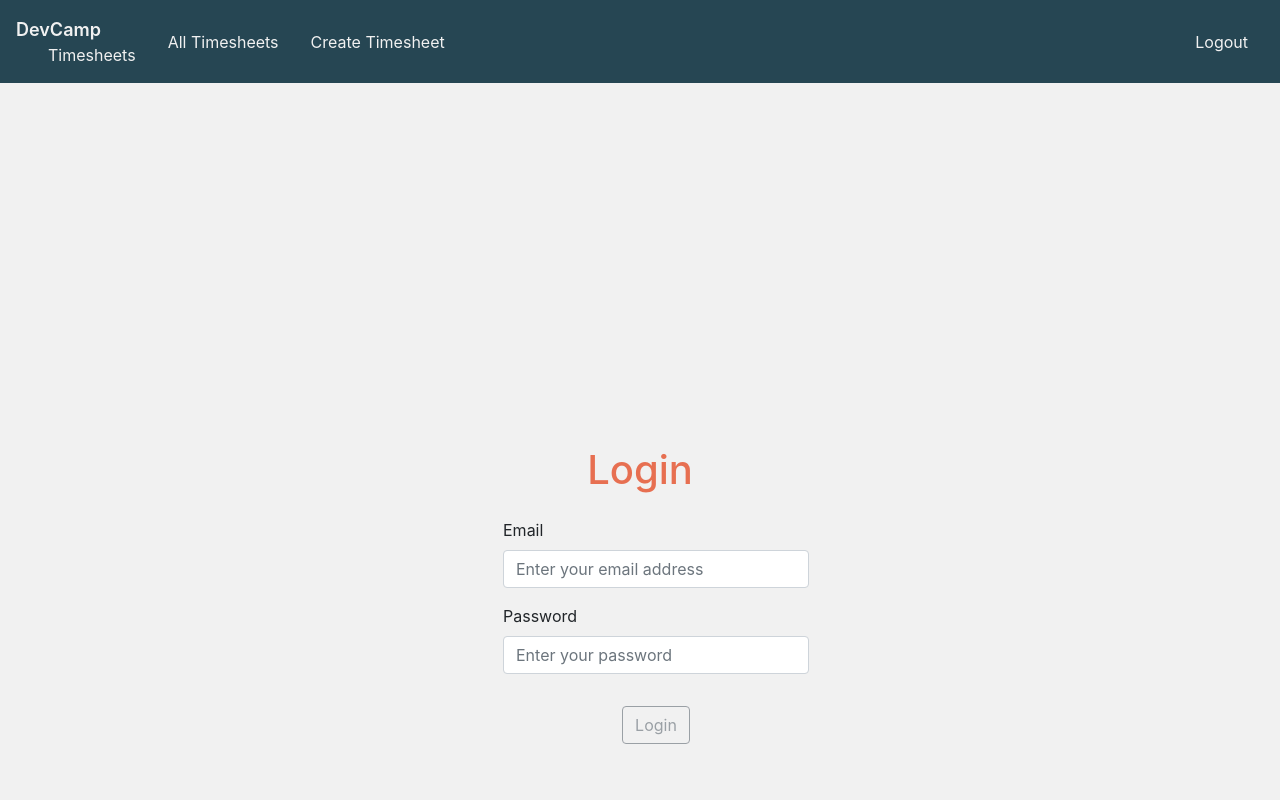
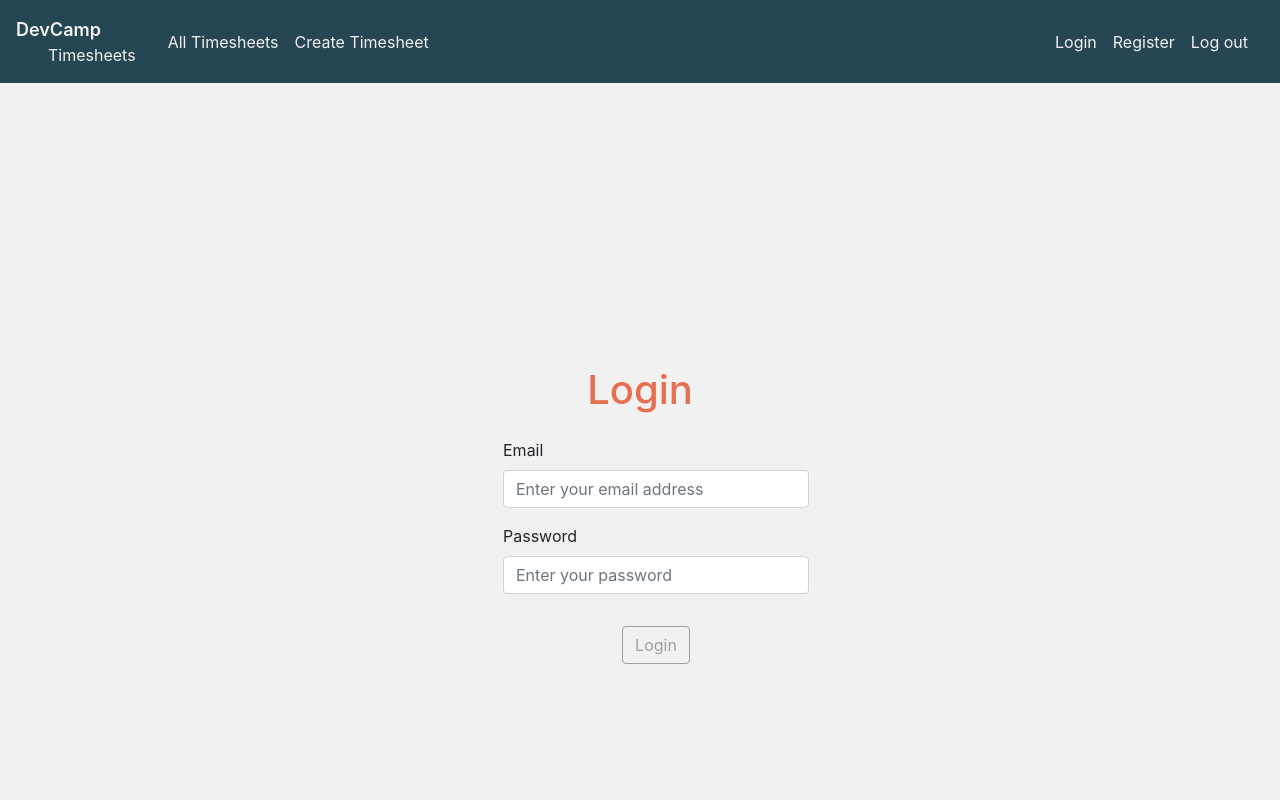
Before and after one commit to im-busari/Timesheet-System, a React (Create React App) app in the folder client/: page /login in a window 1280 px wide. Shown: the top 800 px of the page. Built offline with nearby package versions, Linux system fonts and the light colour scheme.

Commit message:
Implement routing

```diff
--- a/client/package.json
+++ b/client/package.json
@@ -14,6 +14,7 @@
 		"react-bootstrap": "^1.3.0",
 		"react-dom": "^16.13.1",
 		"react-redux": "^7.2.1",
+		"react-router-dom": "^5.2.0",
 		"react-scripts": "3.4.3",
 		"styled-components": "^5.2.0",
 		"yup": "^0.29.3"
--- a/client/src/App.js
+++ b/client/src/App.js
@@ -2,17 +2,12 @@ import "bootstrap/dist/css/bootstrap.min.css";
 import "./App.css";
 
 import React from "react";
-import { LoginPage } from "./pages/Login";
-import { RegisterPage } from "./pages/Register";
-import { Navigation } from "./components/Navigation";
-import { Title } from "./components/generic/Title";
+import { AppRoutes } from "./AppRoutes";
 
 function App() {
   return (
     <>
-      <Navigation />
-      <LoginPage />
-      <RegisterPage />
+      <AppRoutes />
     </>
   );
 }
--- /dev/null
+++ b/client/src/AppRoutes.js
@@ -0,0 +1,28 @@
+import React from "react";
+import {
+  BrowserRouter as Router,
+  Switch,
+  Route,
+  Redirect,
+} from "react-router-dom";
+
+import { LoginPage } from "./pages/Login";
+import { RegisterPage } from "./pages/Register";
+import { Navigation } from "./components/Navigation";
+
+export const AppRoutes = () => {
+  const Home = () => {
+    return <div>Yo</div>;
+  };
+
+  return (
+    <Router>
+      <Navigation />
+      <Switch>
+        <Route exact path="/" component={Home} />
+        <Route exact path="/login" component={LoginPage} />
+        <Route exact path="/register" component={RegisterPage} />
+      </Switch>
+    </Router>
+  );
+};
--- a/client/src/components/Navigation/Navigation.js
+++ b/client/src/components/Navigation/Navigation.js
@@ -4,6 +4,7 @@ import {
   StyledNavItem,
   StyledNavLink,
   MainContainer,
+  StyledLink,
 } from "./NavigationStyledComponents";
 import { Logo } from "../generic/Logo";
 
@@ -11,18 +12,40 @@ export const Navigation = () => {
   return (
     <StyledNav>
       <MainContainer>
-        <Logo />
+        <StyledLink to="/">
+          <Logo />
+        </StyledLink>
         <StyledNavItem>
-          <StyledNavLink href="#">All Timesheets</StyledNavLink>
+          <StyledNavLink as={StyledLink} to="/timesheets">
+            All Timesheets
+          </StyledNavLink>
         </StyledNavItem>
         <StyledNavItem>
-          <StyledNavLink href="#">Create Timesheet</StyledNavLink>
+          <StyledNavLink as={StyledLink} to="/timesheets/create">
+            Create Timesheet
+          </StyledNavLink>
         </StyledNavItem>
       </MainContainer>
 
-      <StyledNavItem>
-        <StyledNavLink href="#">Logout</StyledNavLink>
-      </StyledNavItem>
+      <MainContainer>
+        <StyledNavItem>
+          <StyledNavLink as={StyledLink} to="/login">
+            Login
+          </StyledNavLink>
+        </StyledNavItem>
+
+        <StyledNavItem>
+          <StyledNavLink as={StyledLink} to="/register">
+            Register
+          </StyledNavLink>
+        </StyledNavItem>
+
+        <StyledNavItem>
+          <StyledNavLink as={StyledLink} to="/logout">
+            Log out
+          </StyledNavLink>
+        </StyledNavItem>
+      </MainContainer>
     </StyledNav>
   );
 };
--- a/client/src/components/Navigation/NavigationStyledComponents.js
+++ b/client/src/components/Navigation/NavigationStyledComponents.js
@@ -1,5 +1,6 @@
 import styled from "styled-components";
 import { Nav } from "react-bootstrap";
+import { Link } from "react-router-dom";
 
 export const StyledNav = styled(Nav)`
   display: flex;
@@ -25,3 +26,7 @@ export const StyledNavLink = styled(Nav.Link)`
     color: var(--white);
   }
 `;
+
+export const StyledLink = styled(Link)`
+  margin-right: 1rem;
+`;
--- a/client/src/pages/Layout/index.js
+++ b/client/src/pages/Layout/index.js
@@ -6,7 +6,7 @@ const LayoutContainer = styled.div`
   flex-direction: row;
   place-items: center;
   place-content: center;
-  height: 65rem;
+  height: 55rem;
   width: auto;
   background: var(--white);
 `;
--- a/client/src/validation/index.js
+++ b/client/src/validation/index.js
@@ -5,7 +5,7 @@ const passwordRegex = new RegExp(
   "gm"
 );
 
-const emailRegex = new RegExp(/^[\w-\.]+@([\w-]+\.)+[\w-]{2,4}$/, "g");
+const emailRegex = new RegExp(/^[\w-.]+@([\w-]+\.)+[\w-]{2,4}$/, "g");
 
 export const registerValidation = yup.object({
   email: yup
```
Also changed, not shown: 1 other file (tests, documents, lock files or other folders).
